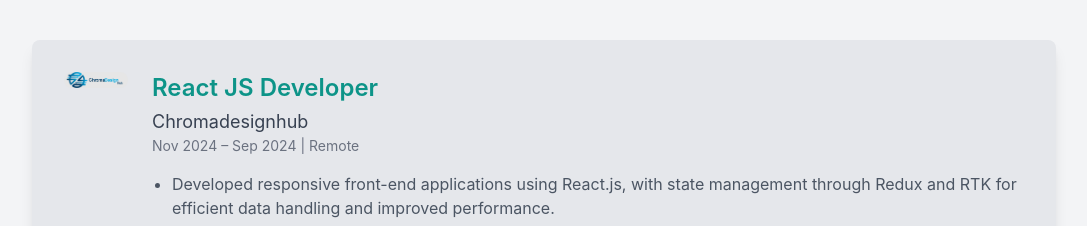
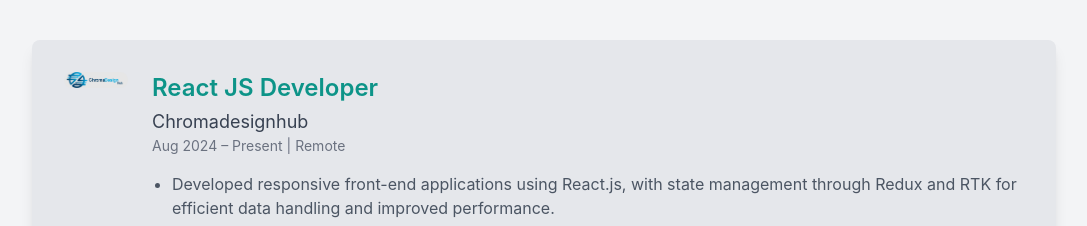
Before and after one commit to askhan963/my-portfolio-website, a Next.js app: page / in a window 1280 px wide. Shown: the part 2540-2766 px from the top of the page, without its empty margins (96-1183 px from the left). Built offline with nearby package versions, Linux system fonts and the light colour scheme.

Commit message:
Updated experiece

```diff
--- a/src/app/components/Experience.tsx
+++ b/src/app/components/Experience.tsx
@@ -9,7 +9,7 @@ export default function Experience() {
       company: "Chromadesignhub",
       companyLink: "https://chromadesignhub.com/",
       logo: "/Logos/chroma.png", // Replace with actual logo path
-      period: "Nov 2024 – Sep 2024 | Remote",
+      period: "Aug 2024 – Present | Remote",
       description: [
         "Developed responsive front-end applications using React.js, with state management through Redux and RTK for efficient data handling and improved performance. ",
         "Collaborated with a team to deliver high-quality, interactive websites, enhancing user engagement and ensuring cross-platform compatibility. ",
--- a/src/app/components/Projects.tsx
+++ b/src/app/components/Projects.tsx
@@ -357,7 +357,7 @@ export default function Projects() {
           <button
             key={category}
             onClick={() => setSelectedCategory(category)}
-            className={`px-4 py-2 rounded-lg font-semibold ${
+            className={`px-4 py-2 rounded-lg mb-1 font-semibold ${
               selectedCategory === category
                 ? "bg-teal-600 text-white"
                 : "bg-gray-200 dark:bg-gray-800 text-gray-800 dark:text-gray-200"
```
Also changed, not shown: 1 other file (tests, documents, lock files or other folders).
